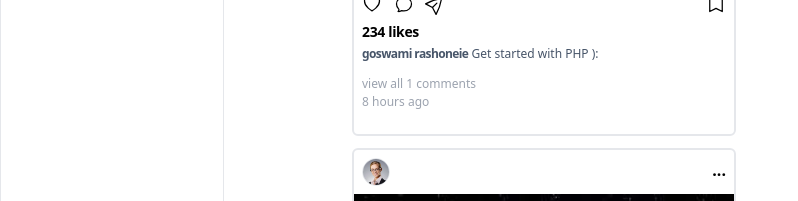
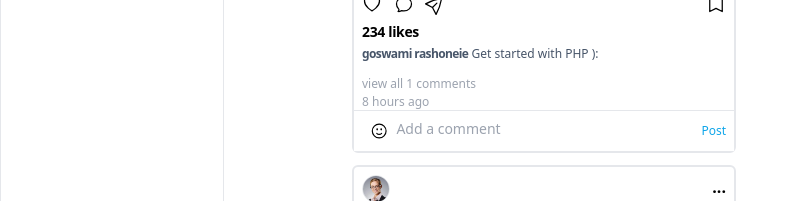
Before and after one commit to azixcodes/insta-clone, a React (Create React App) app: page / in a window 1280 px wide. Shown: the part 509-710 px from the top of the page, without its empty margins (0-798 px from the left). Built offline with nearby package versions, Linux system fonts and the light colour scheme.

Commit message:
implemented comment box for posts

```diff
--- a/src/components/Posts.jsx
+++ b/src/components/Posts.jsx
@@ -5,12 +5,20 @@ import {
   ChatBubbleOvalLeftIcon,
   HeartIcon,
   BookmarkIcon,
+  FaceSmileIcon,
 } from "@heroicons/react/24/outline";
 import Modal from "./DotMenus";
+
 const Posts = () => {
   const [modalOpen, setmodalOpen] = useState(false);
+  const [hasText, sethasText] = useState(true);
   const handleClose = () => {
     setmodalOpen(false);
+  };
+  const handleTextChange = (e) => {
+    if (e.length <= 0) {
+      sethasText(true);
+    } else sethasText(false);
   };
   return (
     <div className="max-w-3xl w-96">
@@ -65,13 +73,33 @@ const Posts = () => {
                 </p>
               </div>
 
-              <div className="comments max-h-16 overflow-y-auto h-16 mt-2 mx-2">
-                <label className="text-xs text-gray-400 font-thin cursor-pointer">
+              <div className="comments  mt-2 ">
+                <label className="text-xs text-gray-400 font-thin cursor-pointer ml-2">
                   view all {singlePost.comments.length} comments
                 </label>
-                <p className="text-xs font-thin text-gray-400">
+                <p className="text-xs font-thin text-gray-400 ml-2">
                   {singlePost.time}{" "}
                 </p>
+                <div className="bg-white w-full flex flex-row justify-between border-t items-center p-2">
+                  <div className="flex flex-row items-center gap-2 flex-1 mx-2">
+                    <FaceSmileIcon className="h-5 w-5" />
+                    <textarea
+                      placeholder="Add a comment"
+                      className="w-full overflow-y-auto outline-none bg-transparent h-6 text-sm scrollbar-none"
+                      onChange={(e) => {
+                        handleTextChange(e.target.value);
+                      }}
+                    ></textarea>
+                  </div>
+                  <button
+                    className={`text-sky-500 text-xs font-medium ${
+                      hasText && "cursor-not-allowed"
+                    }`}
+                    disabled={hasText}
+                  >
+                    Post
+                  </button>
+                </div>
                 {/* {singlePost.comments.map((item, k) => (
                   <div className="flex flex-row items-center gap-2" key={k}>
                     <img
--- a/src/index.css
+++ b/src/index.css
@@ -1,3 +1,7 @@
 @tailwind base;
 @tailwind components;
 @tailwind utilities;
+
+textarea{
+    resize: none !important;
+}
```
